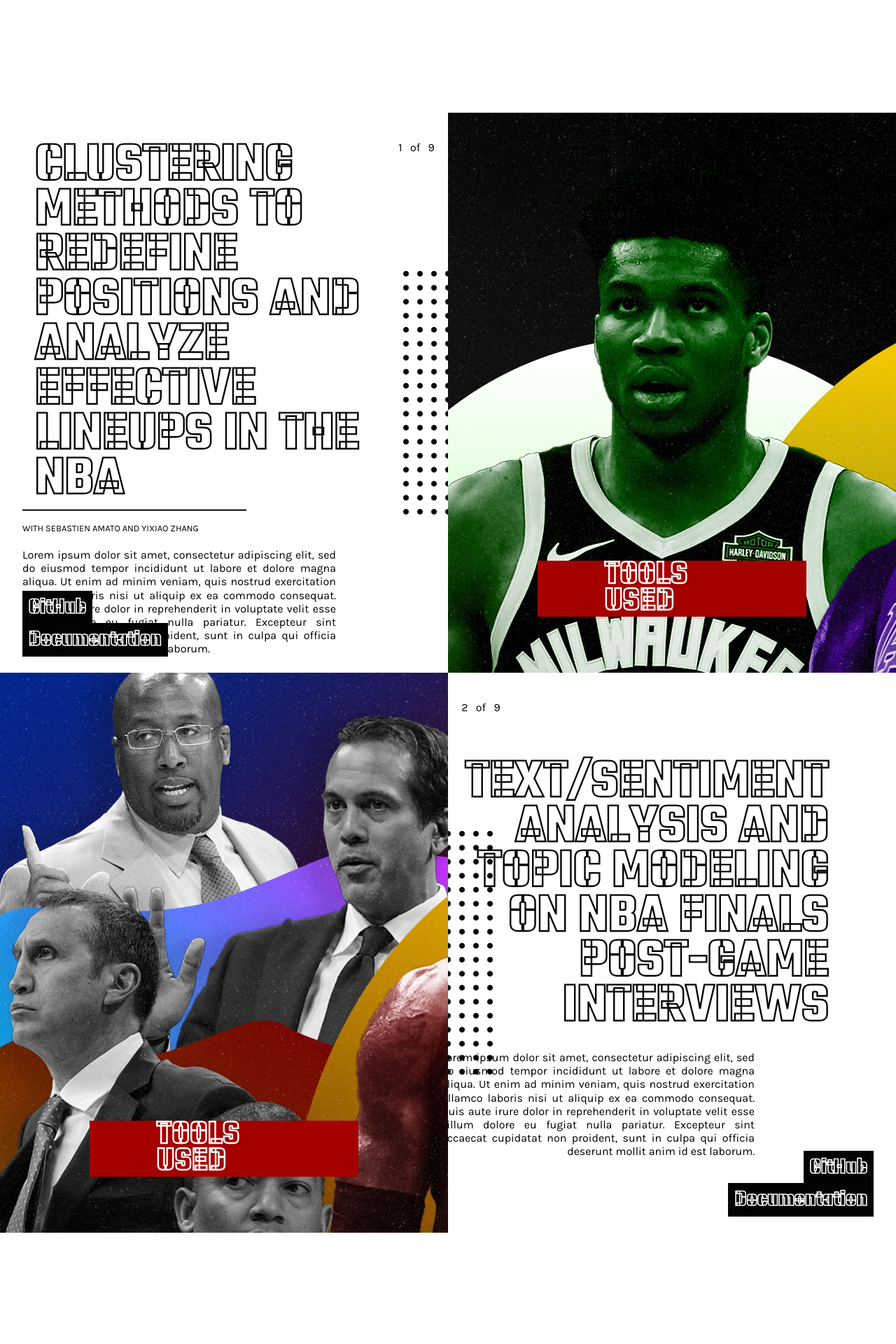
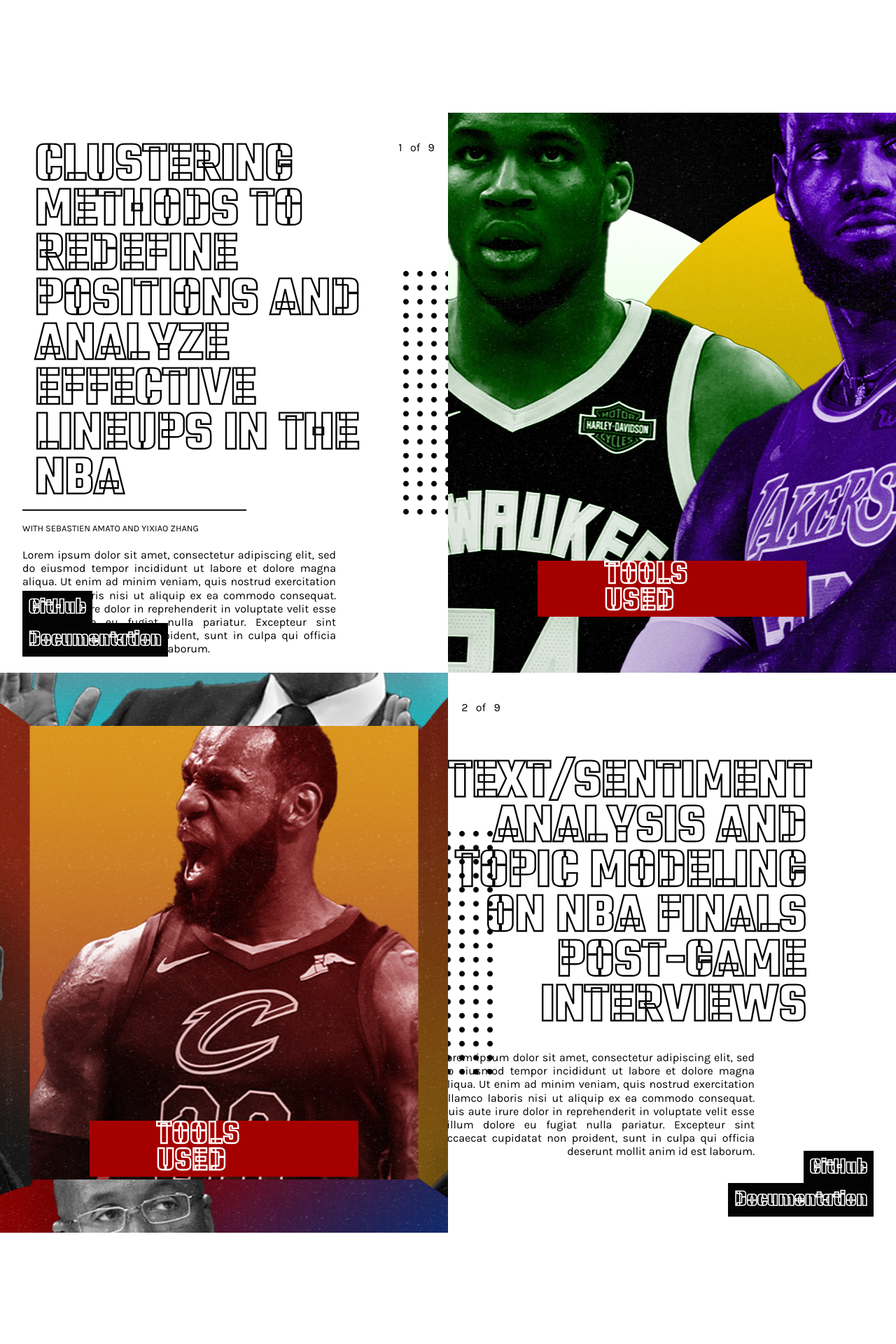
Before and after one commit to gcherreralim/portfolio, a PHP site: page /portfolio.html in a window 1280 px wide. Shown: the part 639-2559 px from the top of the page at 70% size. Run offline with PHP 8.4, Linux system fonts and the light colour scheme; some libraries are stand-ins or nearby versions.

Commit message:
added new photos

```diff
--- a/portfolio.css
+++ b/portfolio.css
@@ -323,10 +323,10 @@ body{
     background-size: cover;
 }
 .image1{
-    background: url(images/port-1-cluster.jpg);
+    background: url(images/port-1-cluster.jpg) center center;
 }
 .image2{
-    background: url(images/port-2-postgame.jpg);
+    background: url(images/port-2-postgame.jpg) center center;
 }
 .dots-right{
     position: absolute;
@@ -372,13 +372,20 @@ body{
     left: 3%;
     top: 5%;
 }
-.port-content{
+.content-left{
     position: absolute;
     top: 50%;
+    left: 0;
+    transform: translateY(-50%);
+}
+.content-right{
+    position: absolute;
+    top: 50%;
+    right: 0;
     transform: translateY(-50%);
 }
 .title-left{
-    width: 85%;
+    width: 80%;
     display: inline-block;
     position: relative;
     font-size: 5em;
@@ -395,8 +402,8 @@ body{
     overflow: visible;
 }
 .title-right{
-    width: 85%;
-    display: block;
+    width: 80%;
+    display: inline-block;
     position: relative;
     font-size: 5em;
     font-family: 'Teko', sans-serif;
--- a/portfolio.html
+++ b/portfolio.html
@@ -59,7 +59,7 @@
                 <div class="port-main main-left main1">
                     <img src="images/dots-black.png" class="black-dots dots-right">
                     <span class="port-num num1 num-right" data-scroll>1 &nbsp; of &nbsp; 9</span>
-                    <div class="port-content">
+                    <div class="port-content content-left">
                         <span class="port-title title1 title-left" data-scroll>Clustering Methods to Redefine Positions and Analyze Effective Lineups in the NBA</span>
                         <span class="port-team team1 team-left" data-scroll>with Sebastien Amato and Yixiao Zhang</span>
                         <span class="port-desc desc1 desc-left" data-scroll>Lorem ipsum dolor sit amet, consectetur adipiscing elit, sed do eiusmod tempor incididunt ut labore et dolore magna aliqua. Ut enim ad minim veniam, quis nostrud exercitation ullamco laboris nisi ut aliquip ex ea commodo consequat. Duis aute irure dolor in reprehenderit in voluptate velit esse cillum dolore eu fugiat nulla pariatur. Excepteur sint occaecat cupidatat non proident, sunt in culpa qui officia deserunt mollit anim id est laborum.</span>
@@ -81,7 +81,7 @@
                 <div class="port-main main-right main2">
                     <img src="images/dots-black.png" class="black-dots dots-left">
                     <span class="port-num num2 num-left" data-scroll>2 &nbsp; of &nbsp; 9</span>
-                    <div class="port-content">
+                    <div class="port-content content-right">
                         <span class="port-title title2 title-right" data-scroll>Text/Sentiment Analysis and Topic Modeling on NBA Finals Post-Game Interviews</span>
                         <span class="port-desc desc2 desc-right" data-scroll>Lorem ipsum dolor sit amet, consectetur adipiscing elit, sed do eiusmod tempor incididunt ut labore et dolore magna aliqua. Ut enim ad minim veniam, quis nostrud exercitation ullamco laboris nisi ut aliquip ex ea commodo consequat. Duis aute irure dolor in reprehenderit in voluptate velit esse cillum dolore eu fugiat nulla pariatur. Excepteur sint occaecat cupidatat non proident, sunt in culpa qui officia deserunt mollit anim id est laborum.</span>
                     </div>
```
Also changed, not shown: images/port-1-cluster.jpg, images/port-2-postgame.jpg, images/port-3-glassdoor.jpg, images/port-4-wwe.jpg, 5 other files.
